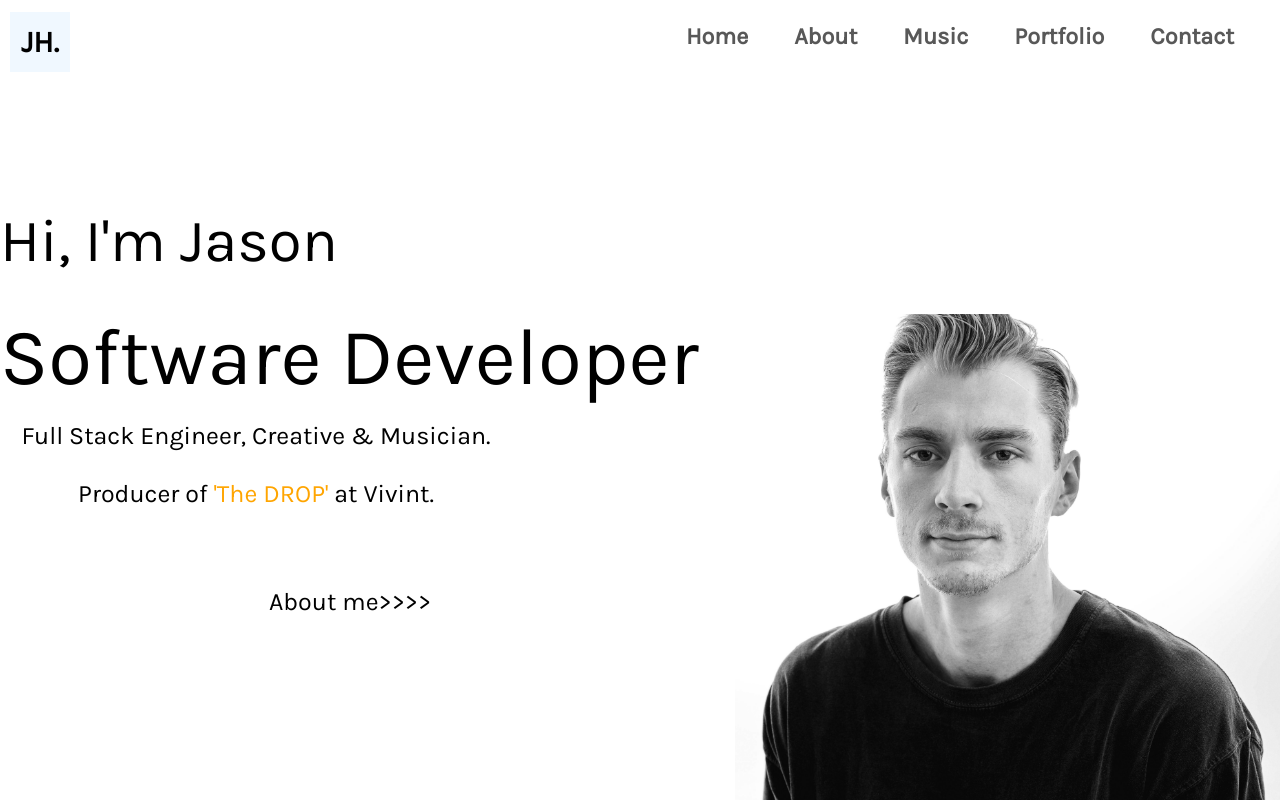
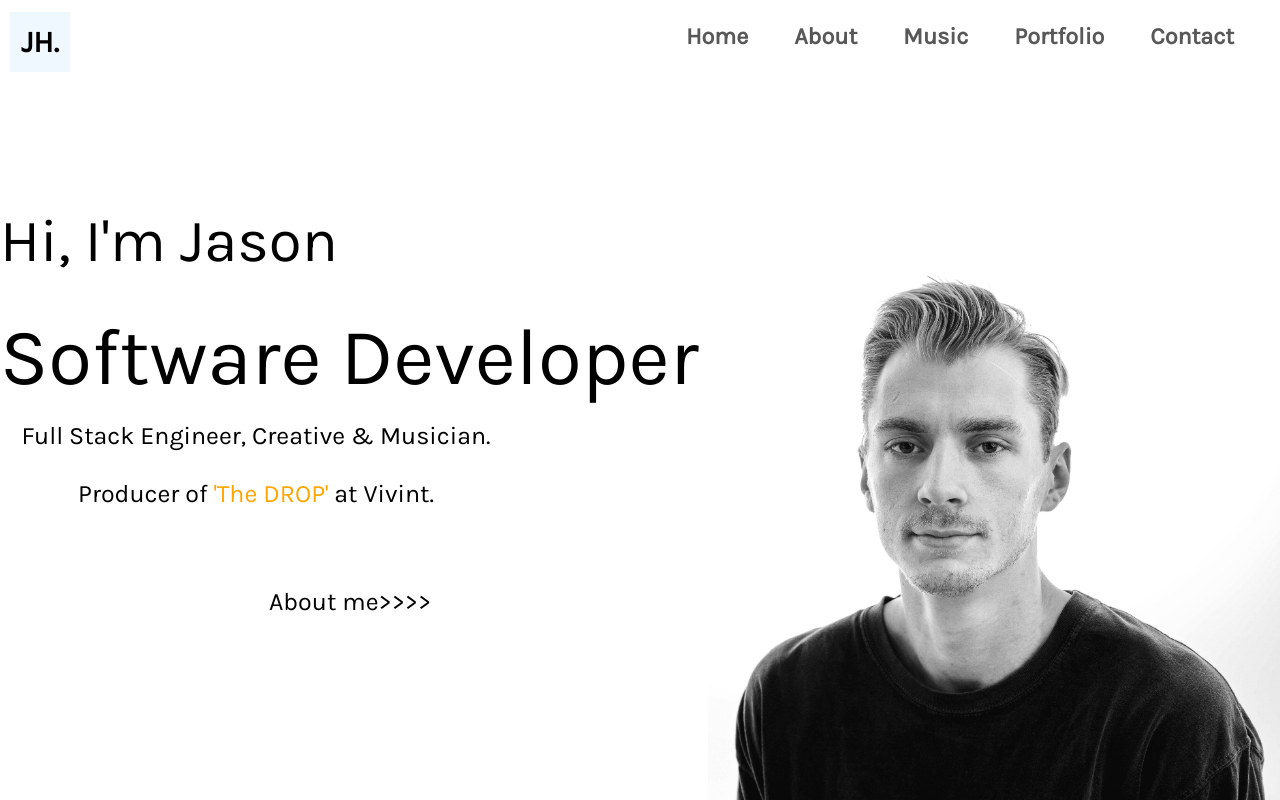
Before and after one commit to jason-hannett/Portfolio, a React (Create React App) app: page / in a window 1280 px wide. Shown: the top 800 px of the page. Built offline with nearby package versions, Linux system fonts and the light colour scheme.

Commit message:
styling adjustments to landing

```diff
--- a/src/Components/Landing/landing.css
+++ b/src/Components/Landing/landing.css
@@ -10,8 +10,8 @@
 }
 
 .landing-portrait {
-  height: 70vh;
-  width: 550px;
+  height: 90vh;
+  width: 600px;
   background-color: aliceblue;
   background-image: url("./IMG_5638.JPG");
   background-repeat: no-repeat;
```
